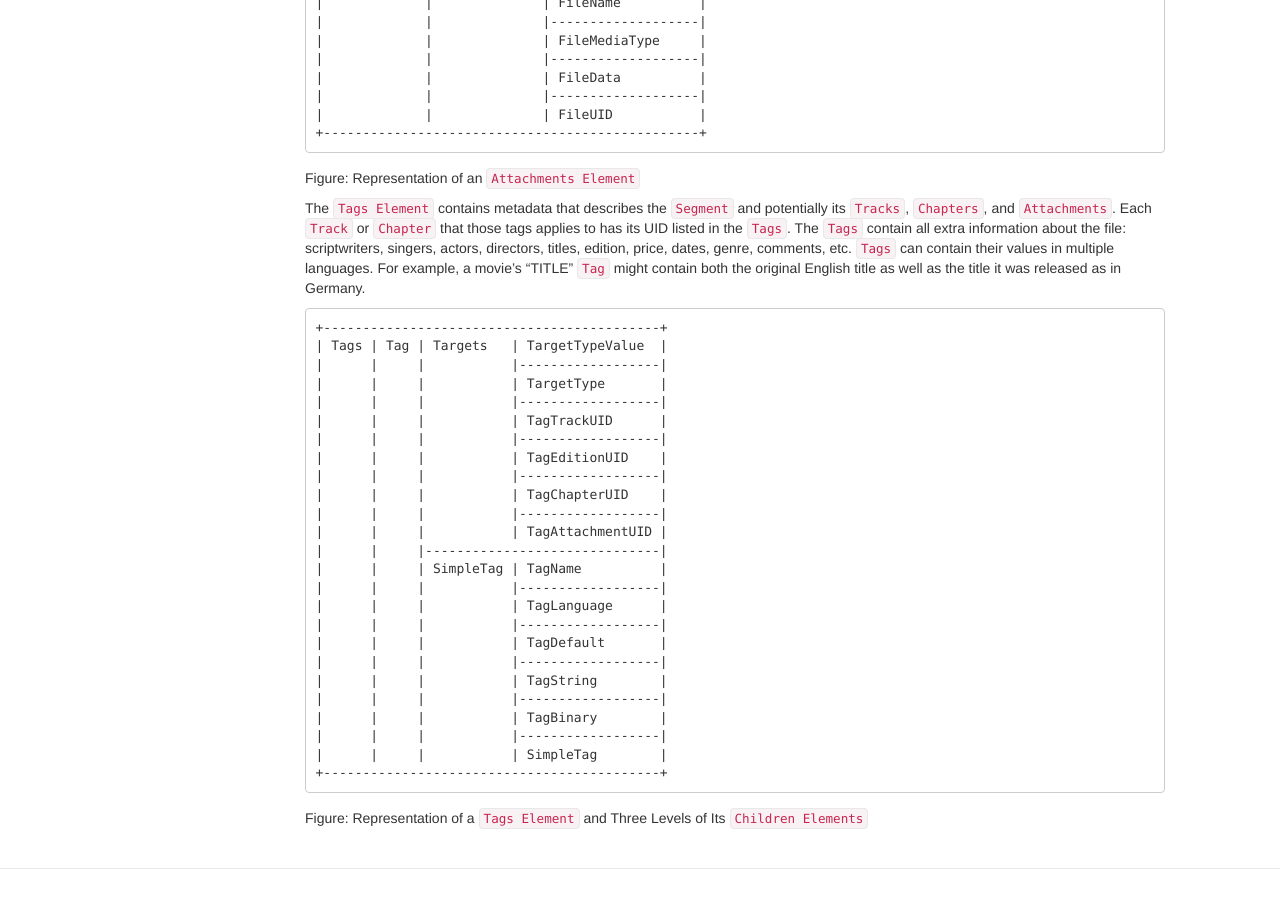
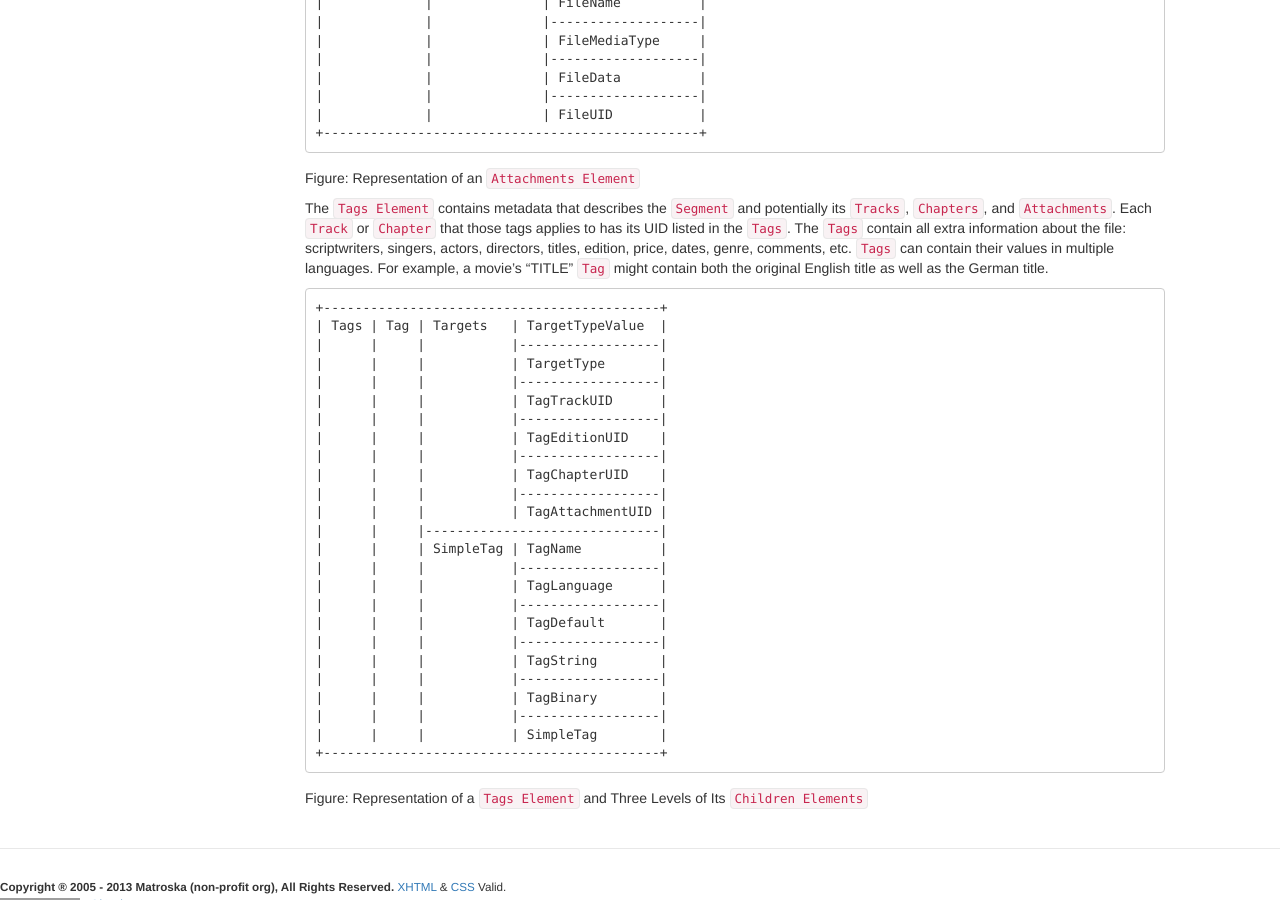
Before and after one commit to ietf-wg-cellar/matroska-specification, a Jekyll site: the page built from diagram.md, in a window 1280 px wide and 900 px high, scrolled down 5262 px. Built offline with Jekyll 4.4.1, drawn with Linux system fonts in a browser that asks for light colours; our own code applies the rules of GitHub Pages for plain Markdown files; grey boxes are pictures that could not be loaded.

Commit message:
[editorial] clarify the German extra title
We don't need to know about release status.

````diff
--- a/diagram.md
+++ b/diagram.md
@@ -320,8 +320,7 @@ The `Tags Element` contains metadata that describes the `Segment` and potentiall
 its `Tracks`, `Chapters`, and `Attachments`. Each `Track` or `Chapter` that those tags
 applies to has its UID listed in the `Tags`. The `Tags` contain all extra information about
 the file: scriptwriters, singers, actors, directors, titles, edition, price, dates, genre, comments,
-etc. `Tags` can contain their values in multiple languages. For example, a movie's "TITLE" `Tag`
-might contain both the original English title as well as the title it was released as in Germany.
+etc. `Tags` can contain their values in multiple languages. For example, a movie's "TITLE" `Tag` might contain both the original English title as well as the German title.
 
 ```
 +-------------------------------------------+
````
